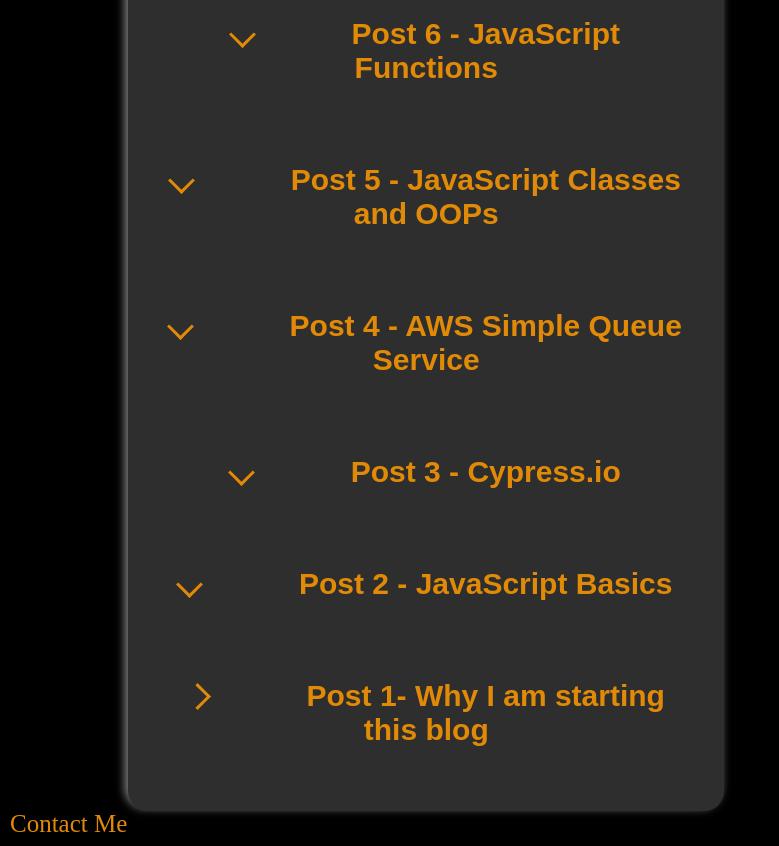
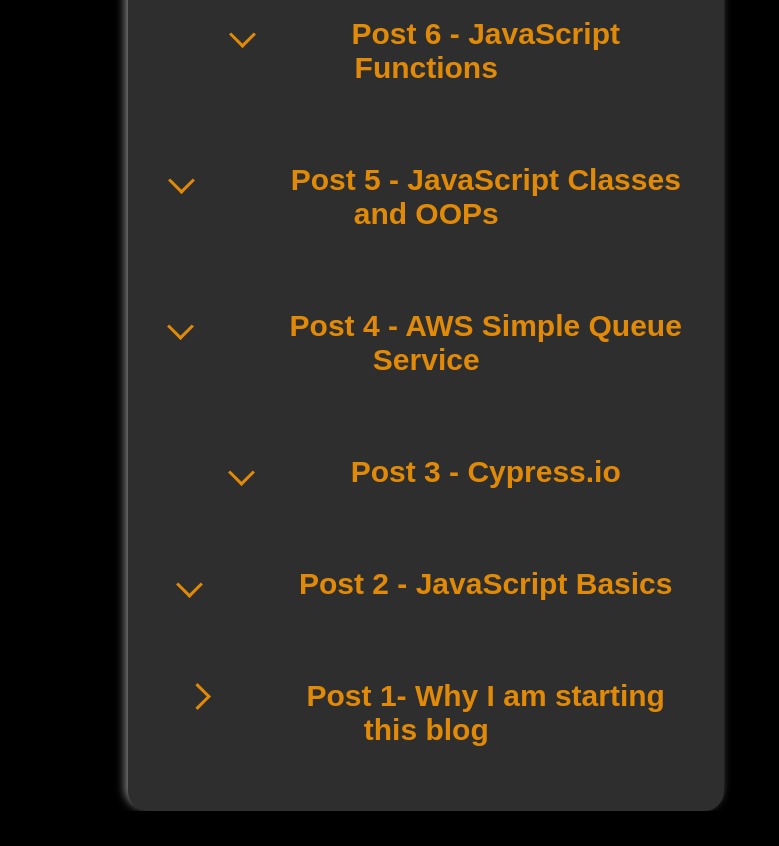
Before and after one commit to okyrylenko/TestAutomationWeeklyBlog, a plain HTML site: page index.html in a window 1280 px wide. Shown: the part 5707-6553 px from the top of the page, without its empty margins (0-779 px from the left). After the commit the page ends 6518 px from the top, so only its background shows below. Drawn offline with Linux system fonts and the light colour scheme.

Commit message:
removed the footer

```diff
--- a/index.html
+++ b/index.html
@@ -665,9 +665,6 @@ SOLID principles comprised of five parts:
                 </ul>
     </aside>
     </main>
-    <footer>
-        <a href="mailto:oleksiykyrylenkoautomation@gmail.com?subject=Message From Test Automation Weekly Blog" >Contact Me</a></li>
-    </footer>
     <script>
     //post 1
             document.getElementById("b-post1").addEventListener("click", function(){
```
